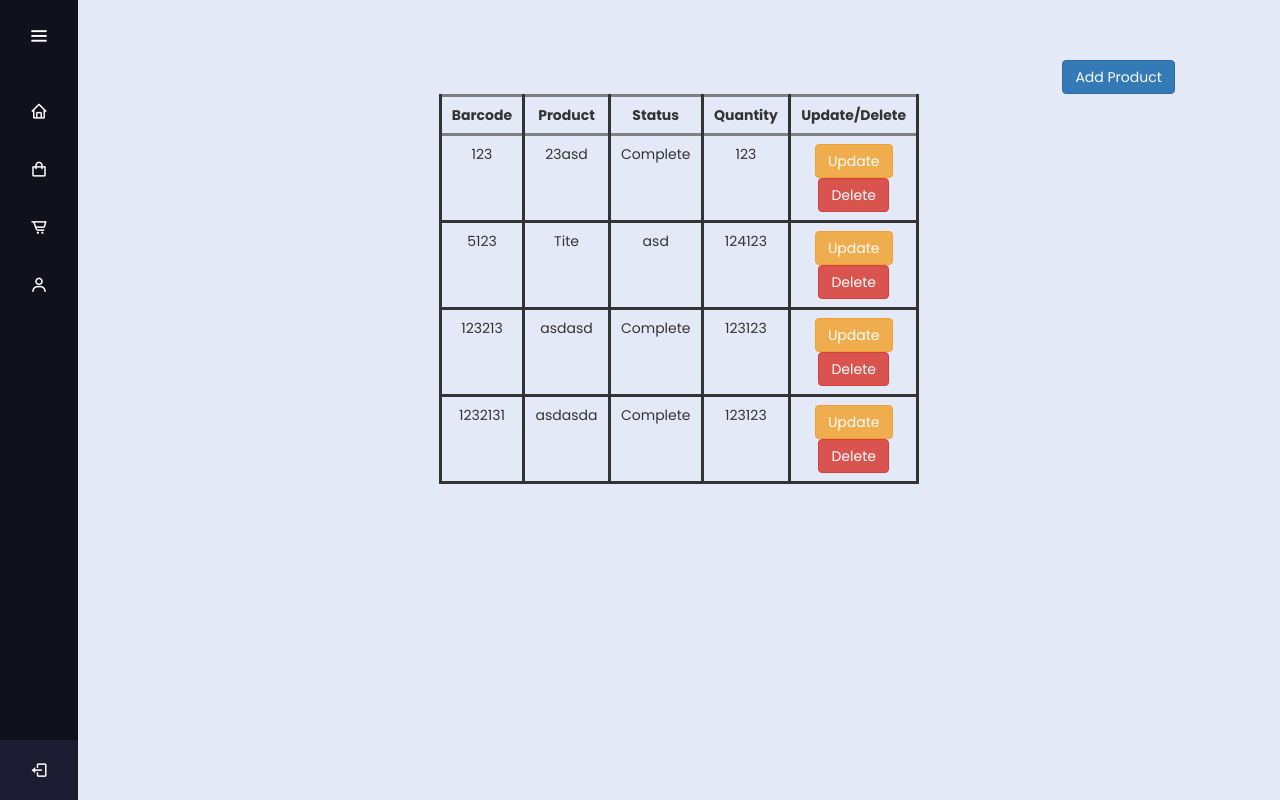
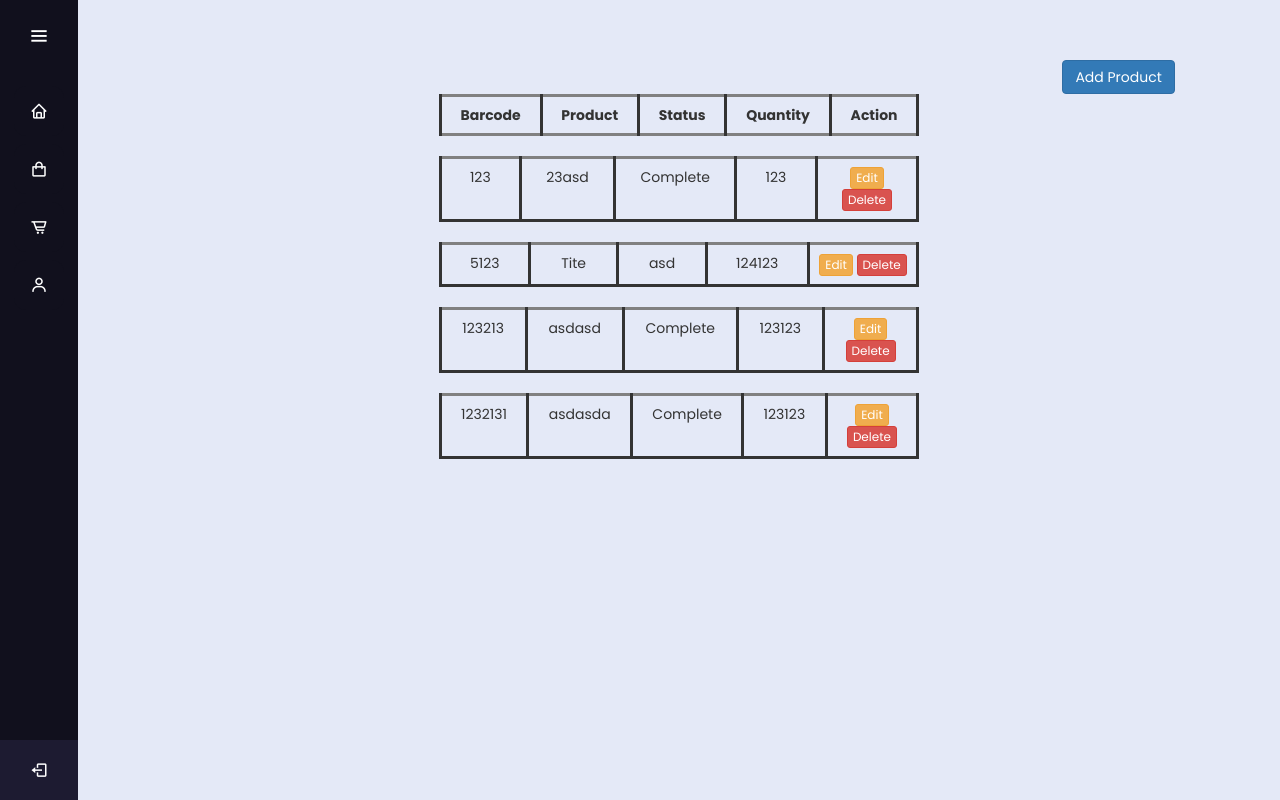
Before and after one commit to josepherns/Software_Design, a Flask app: page /Product in a window 1280 px wide. Run offline with Flask 2, Linux system fonts and the light colour scheme; data comes from the database, SQL or seed files in the repository; both versions use the stored data as it was after the commit; lists and menus that the app fills with data are empty; some libraries are stand-ins or nearby versions.

```diff
--- a/app.py
+++ b/app.py
@@ -123,33 +123,35 @@ def product_form():
         db.session.add(productss)
         db.session.commit()
         return redirect(url_for('product'))
+#this is our update route where we are going to update our Product
+@app.route('/Product_update', methods = ['GET', 'POST'])
+def Product_update():
+
+    if request.method == 'POST':
+        rows = Products.query.get(request.form.get('id'))
+
+        rows.Barcode=request.form.get("Barcode_Edit")
+        rows.Product=request.form.get("Product_Edit")
+        rows.Status=request.form.get("Status_Edit")
+        rows.Quantity=request.form.get("Quantity_Edit")
+        db.session.commit()
+        return redirect(url_for('product'))
 
 
 
-@app.route('/Product/<id>/Delete', methods=['GET','POST'])
-def delete(id):
-    product=Products.query.get(id)
-    db.session.delete(product)
+
+#This route is for deleting our product
+@app.route('/Product_delete/<id>/', methods = ['GET', 'POST'])
+def Product_delete(id):
+    rows = Products.query.get(id)
+    db.session.delete(rows)
     db.session.commit()
+
+
     return redirect(url_for('product'))
 
-
-@app.route('/Product/<id>/Update',methods=['GET','POST'])
-def update(id):
-    bar=Products.query.get(id)
-    #bar=Products.query.filter_by(barcode=id).first()
-    if request.method == 'POST':
-        if bar:
-            db.session.delete(bar)
-            db.session.commit()
-
-            produc=request.form["Update_Product"]
-            statu=request.form["Update_Status"]
-            quantit=request.form["Update_Quantity"]
-
-            bar=Products(barcode=id,product=produc,status=statu,quantity=quantit)
-            db.session.add(bar)
-            db.session.commit()
-            return redirect(url_for('product'))
 if __name__ == "__main__":
     app.run(host="0.0.0.0", port=8080)
+
+if __name__ == "__main__":
+    app.run(host="0.0.0.0", port=8080)
--- a/templates/products.html
+++ b/templates/products.html
@@ -18,73 +18,70 @@
         </button>
     </div>
 </div>
-
-
-
-<table class="table table-hover center" >
+<table class="table table-hover center">
     <thead>
         <tr>
         <th scope="col">Barcode</th>
         <th scope="col">Product</th>
         <th scope="col">Status</th>
         <th scope="col">Quantity</th>
-    <th scope="col">Update/Delete</th>
+         <th scope="col">Action</th>
     </tr>
     </thead>
+</table>
+{% for row in rows %}
+
+
+
+<table class="table table-hover center">
     <tbody>
-      {% for row in rows %}
       <tr>
-        <td>{{ row.barcode }}</td>
+        <td>{{ row.barcode }}</a></td>
         <td>{{ row.product }}</td>
         <td>{{ row.status }}</td>
         <td>{{ row.quantity }}</td>
+
         <td>
-          <a href="/Product/{{ row.barcode }}/Update" type="button" class = "btn btn-warning"id="Update_Button" name = "Update_Button"data-toggle="modal" data-target="#update_{{row.barcode}}">Update</a>
-          <a href="/Product/{{ row.barcode }}/Delete" type="button" class = "btn btn-danger"id="Delete_Button" name = "Delete_Button">Delete</a>
-          <div class="modal fade" id="update_{{row.barcode}}" tabindex="-1" role="dialog" aria-hidden="true">
+          <a href="/Product_update/{{row.barcode}}" class="btn btn-warning btn-xs" data-toggle="modal" data-target="#product_modaledit{{row.barcode}}">Edit</a>
+          <a href="/Product_delete/{{row.barcode}}" class="btn btn-danger btn-xs" onclick="return confirm('Are You Sure To Delete ?')">Delete</a>
+
+
+      </td>
+      </tr>
+    </tbody>
+       <!-- Modal EDIT-->
+  <div class="modal fade" id="product_modaledit{{row.barcode}}" tabindex="-1" role="dialog" aria-hidden="true">
     <div class="modal-dialog modal-dialog-centered" role="document">
       <div class="modal-content">
         <div class="modal-header">
-                  <h5 class="modal-title" id="update_Product_Title">Update Product</h5>
-                  <button type="button" class="close" data-dismiss="modal" aria-label="Close">
-                    <span aria-hidden="true">&times;</span>
-                  </button>
+          <h5 class="modal-title" id="Add_Product_Title">Update Product</h5>
         </div>
             <div class="modal-body">
-                <form method="POST" action=/Product/{{row.barcode}}/Update>
+        <form method="POST" action=/Product_update>
             <div class="form-group">
-                        <label for="Update_Barcode">Barcode</label>
-                            <input type="text" class="form-control" id="Update_Barcode" name="Update_Barcode" value={{row.barcode}} readonly>
+                <label for="Barcode_Edit">Barcode</label>
+                <input type="hidden"  name="id" value="{{row.barcode}}">
+                    <input type="text" class="form-control" id="Barcode_Edit" name="Barcode_Edit" value="{{row.barcode}}">
                         </div>
                         <div class="form-group">
-                                    <label for="Update_Product">Product</label>
-                                    <input type="text" class="form-control" id="Update_Product" name="Update_Product" placeholder="Product" value={{row.product}} required>
+                            <label for="Product_Edit">Product</label>
+                            <input type="text" class="form-control" id="Product_Edit" name="Product_Edit"value="{{row.product}}">
                             </div>
                             <div class="form-group">
-                                    <label for="Update_Status">Status</label>
-                                    <input type="text" class="form-control" id="Update_Status" name="Update_Status" placeholder="Status" value={{row.status}} required>
+                            <label for="Status_Edit">Status</label>
+                            <input type="text" class="form-control" id="Status_Edit" name="Status_Edit" value="{{row.status}}">
                             </div>
                         <div class="form-group">
-                            <label for="Update_Quantity">Quantity</label>
-                        <input type="number" class="form-control" id="Update_Quantity" name="Update_Quantity" placeholder="Quantity" value={{row.quantity}} required>
+                    <label for="Quantity_Edit">Quantity</label>
+                <input type="number" class="form-control" id="Quantity_Edit" name="Quantity_Edit" value="{{row.quantity}}">
             </div>
             <div class="modal-footer">
                 <button type="button" class="btn btn-secondary" data-dismiss="modal">Close</button>
-                        <button type="submit" class="btn btn-primary" >Confirm</button>
+                <button type="submit" class="btn btn-primary" onclick="Product_update();">Update</button>
             </div>
         </form>
-              </div>
-            </div>
-          </div>
-        </div>
-      </tr>
+  </table>
 {% endfor %}
-    </tbody>
-
-  </table>
-
-
-
 
   <!-- Modal -->
   <div class="modal fade" id="product_modal" tabindex="-1" role="dialog" aria-hidden="true">
@@ -122,7 +119,6 @@
       </div>
     </div>
   </div>
-</div>
 
 
 
```
Also changed, not shown: School.sqlite. Lines whose indentation alone changed are shown as unchanged.
